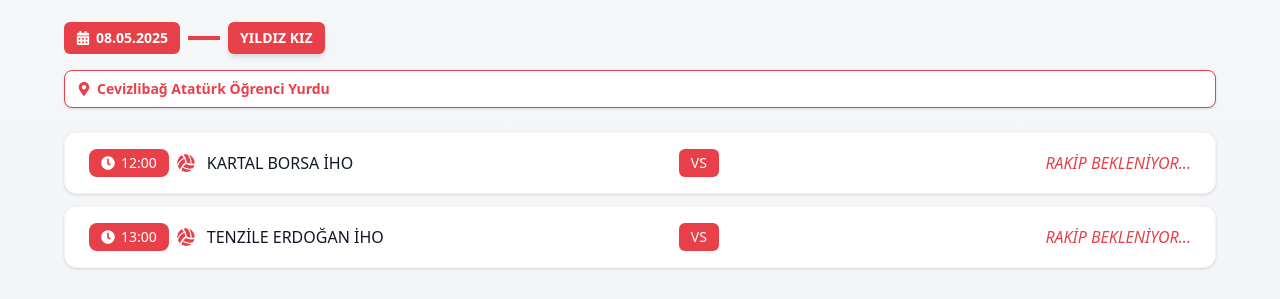
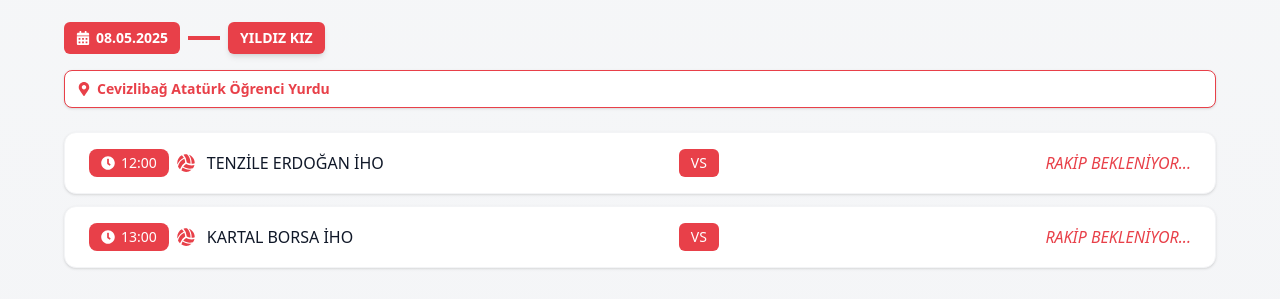
Before and after one commit to ondertalhatorpil/imamhatipsporoyunlari.com, a React (Vite) app in the folder frontend/: page /turnuva-final-asamasi in a window 1280 px wide. Shown: the part 1380-1679 px from the top of the page. Built offline with nearby package versions, Linux system fonts and the light colour scheme.

Commit message:
feat: final page resposive

```diff
--- a/frontend/src/pages/TournamentFinal.jsx
+++ b/frontend/src/pages/TournamentFinal.jsx
@@ -28,13 +28,13 @@ const TournamentFinal = () => {
       matches: [
         {
           time: '12:00',
-          team1: 'KARTAL BORSA İHO',
+          team1: 'TENZİLE ERDOĞAN İHO',
           team2: 'RAKİP BEKLENİYOR...'
         },
         {
-          time: '13:00',
-          team1: 'TENZİLE ERDOĞAN İHO',
-          team2: 'RAKİP BEKLENİYOR...'
+            time: '13:00',
+            team1: 'KARTAL BORSA İHO',
+            team2: 'RAKİP BEKLENİYOR...'
         }
       ]
     }
```
